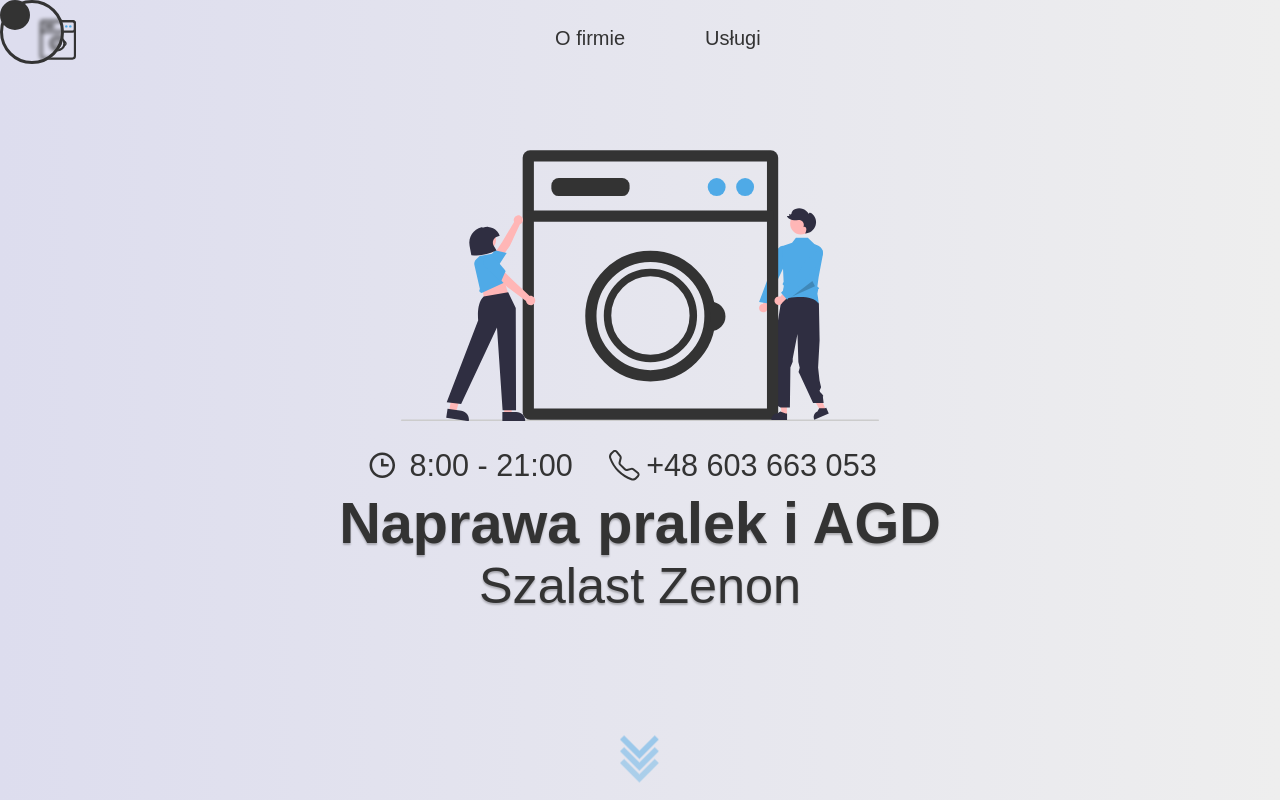
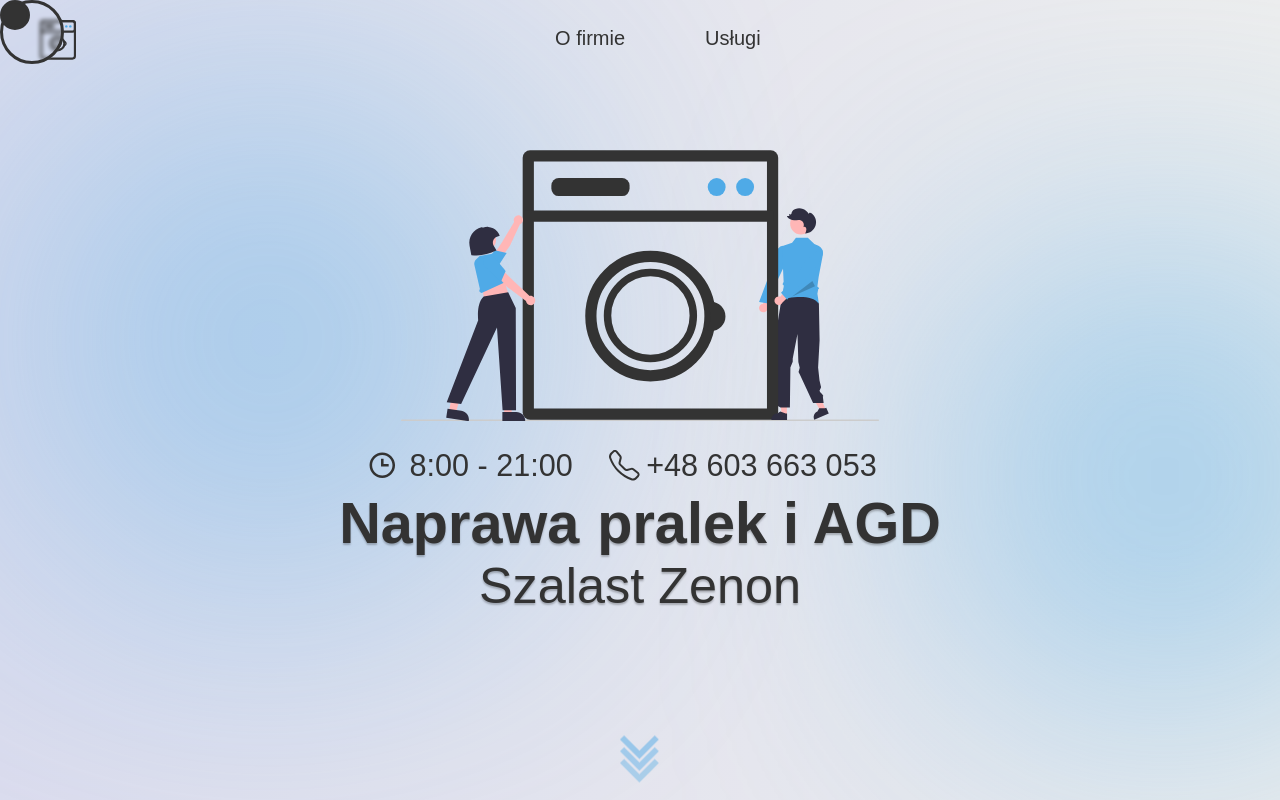
Before and after one commit to alfycode/naprawa-pralek-website, a React (Create React App) app: page / in a window 1280 px wide. Shown: the top 800 px of the page. Built offline with nearby package versions, Linux system fonts and the light colour scheme.

Commit message:
ALFY-45 : feature: bubbles

```diff
--- a/src/components/Cursor/CursorElements.js
+++ b/src/components/Cursor/CursorElements.js
@@ -14,7 +14,7 @@ export const CustomCursor = styled.div`
   transform: translate3d(0, 0, 0);
   position: fixed;
   z-index: ${(props) => (props.second ? "998" : "999")};
-  transition: 0.2s linear;
+  transition: 0.1s linear;
   transition-property: ${(props) =>
     props.second ? "all" : "border, background-color"};
 
--- a/src/pages/Landing/LandingElements.js
+++ b/src/pages/Landing/LandingElements.js
@@ -1,13 +1,14 @@
 import styled from "styled-components";
 import { theme } from "../../helpers/theme";
 import { motion } from "framer-motion";
-
+import { keyframes } from "styled-components";
 export const StyledContentContainer = styled.div`
   display: flex;
   flex-direction: column;
   justify-content: center;
   align-items: center;
   transform: translateY(-13.5%);
+  z-index: 10;
 `;
 export const StyledTextContentContainer = styled.div`
   display: flex;
@@ -119,3 +120,72 @@ export const ScrollIconWrap = styled(motion.div)`
   position: absolute;
   bottom: 10px;
 `;
+const bubbleAnimationLeft = keyframes`
+0% {
+  top: 10%;
+  left: 2%;
+}
+20% {
+  top: 20%;
+  left: 7%;
+}
+40% {
+  top: 30%;
+  left: 2%;
+}
+60% {
+  top: 25%;
+  left: 5%;
+}
+80% {
+  top: 16%;
+  left: 10%;
+}
+100% {
+  top:10%;
+  left: 12%;
+}
+`;
+
+const bubbleAnimationRight = keyframes`
+0% {
+  top: 50%;
+  left: 75%;
+}
+20% {
+  top: 45%;
+  left: 77%;
+}
+40% {
+  top: 38%;
+  left: 80%;
+}
+60% {
+  top: 40%;
+  left: 76%;
+}
+80% {
+  top: 46%;
+  left: 80%;
+}
+100% {
+  top: 45%;
+  left: 74%;
+}
+`;
+export const Bubble = styled.div`
+  width: ${(props) => (props.second ? "16em" : "20em")};
+  height: ${(props) => (props.second ? "19em" : "20em")};
+  position: absolute;
+  background-color: ${(props) =>
+    props.white ? theme.colors.bubbleWhite : theme.colors.darkBlue};
+  border-radius: ${(props) => (props.second ? "30%" : "50%")};
+  z-index: 1;
+  filter: ${(props) => (props.second ? "blur(8em)" : "blur(9em)")};
+  animation-name: ${(props) =>
+    props.second ? bubbleAnimationRight : bubbleAnimationLeft};
+  animation-duration: ${props => props.second ? "10s" : "7s"};
+  animation-iteration-count: infinite;
+  animation-direction: alternate-reverse;
+  animation-fill-mode: both;
+`;
--- a/src/pages/Landing/index.js
+++ b/src/pages/Landing/index.js
@@ -21,6 +21,7 @@ import {
   StyledPhoneLogo,
   StyledPhone,
   ScrollIconWrap,
+  Bubble,
 } from "./LandingElements";
 const LandingPage = () => {
   return (
@@ -67,6 +68,8 @@ const LandingPage = () => {
       >
         <StyledScrollIcon src={ScrollLogo} />
       </ScrollIconWrap>
+      <Bubble />
+      <Bubble second />
     </Container>
   );
 };
```
